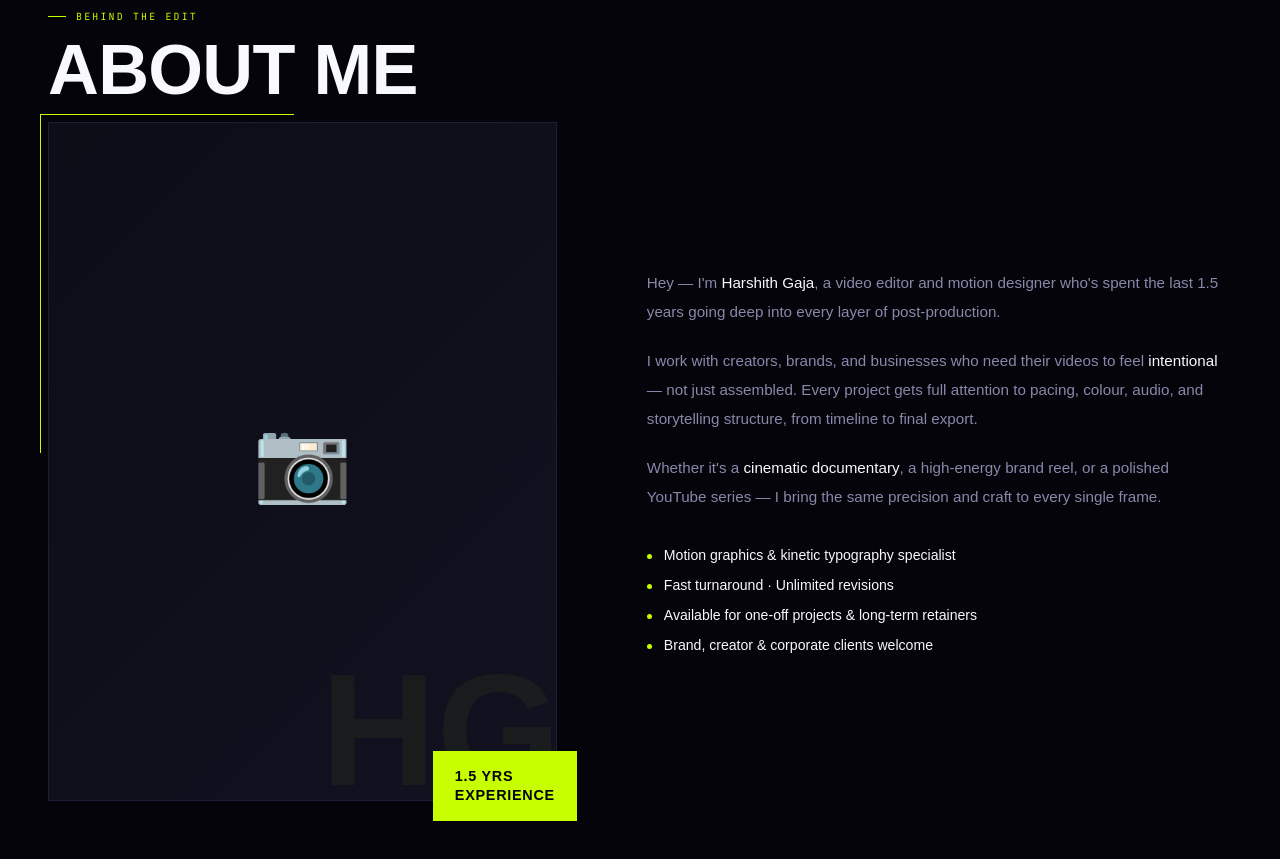
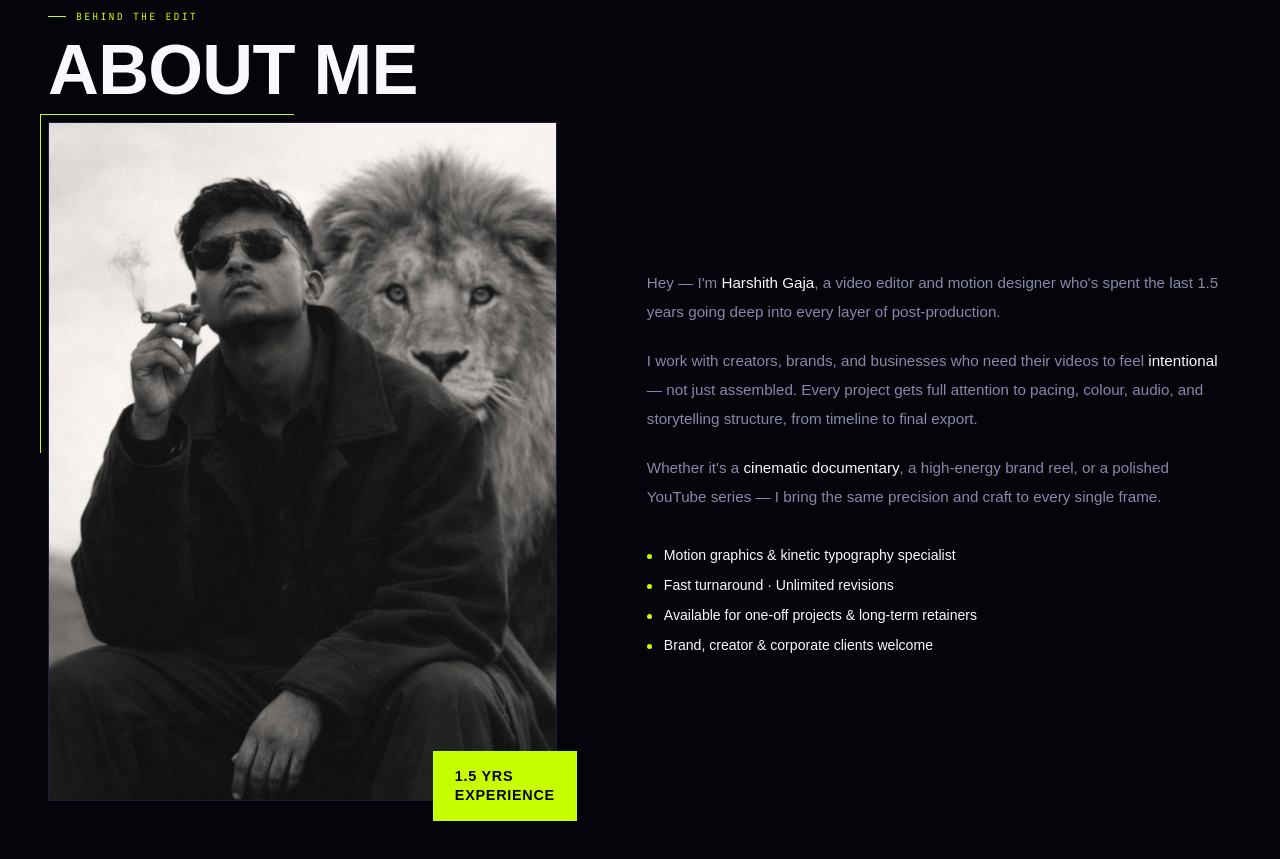
Before and after one commit to Gajagaja111/Gajagaja111.github.io, a plain HTML site: page index.html in a window 1280 px wide. Shown: the part 4000-4859 px from the top of the page. Drawn offline with Linux system fonts and the light colour scheme; a web font is replaced by a local one.

Commit message:
Update index.html

```diff
--- a/index.html
+++ b/index.html
@@ -611,8 +611,7 @@ footer{padding:32px 48px;border-top:1px solid var(--rim);display:flex;align-item
   <div class="about-grid">
     <div class="about-visual reveal-left">
       <div class="about-photo">
-        <!-- Replace with: <img src="gaja.JPG" alt="Harshith Gaja"/> -->
-        <div class="about-photo-ph">📷</div>
+        <img src="gaja.JPG" alt="Harshith Gaja"/>
       </div>
       <div class="about-badge-v">1.5 YRS<br>EXPERIENCE</div>
       <div class="about-border-accent"></div>
```
